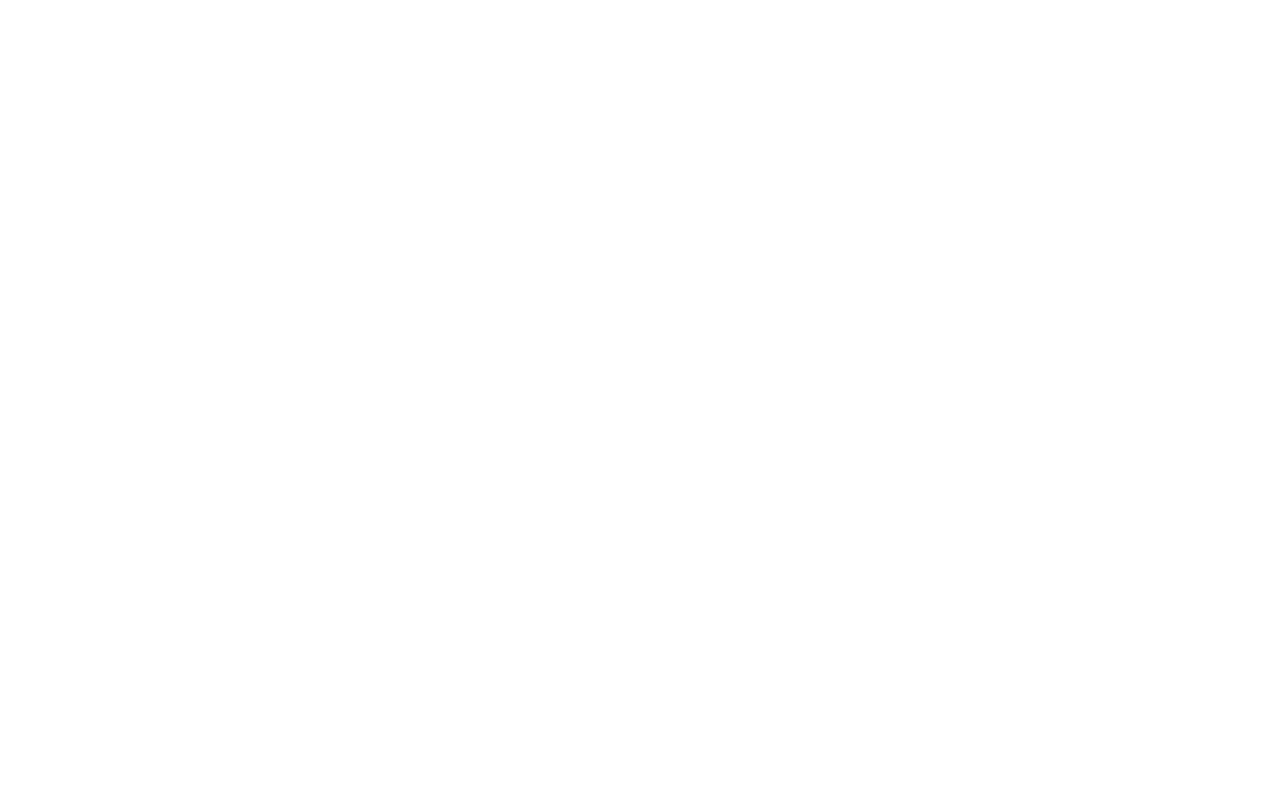
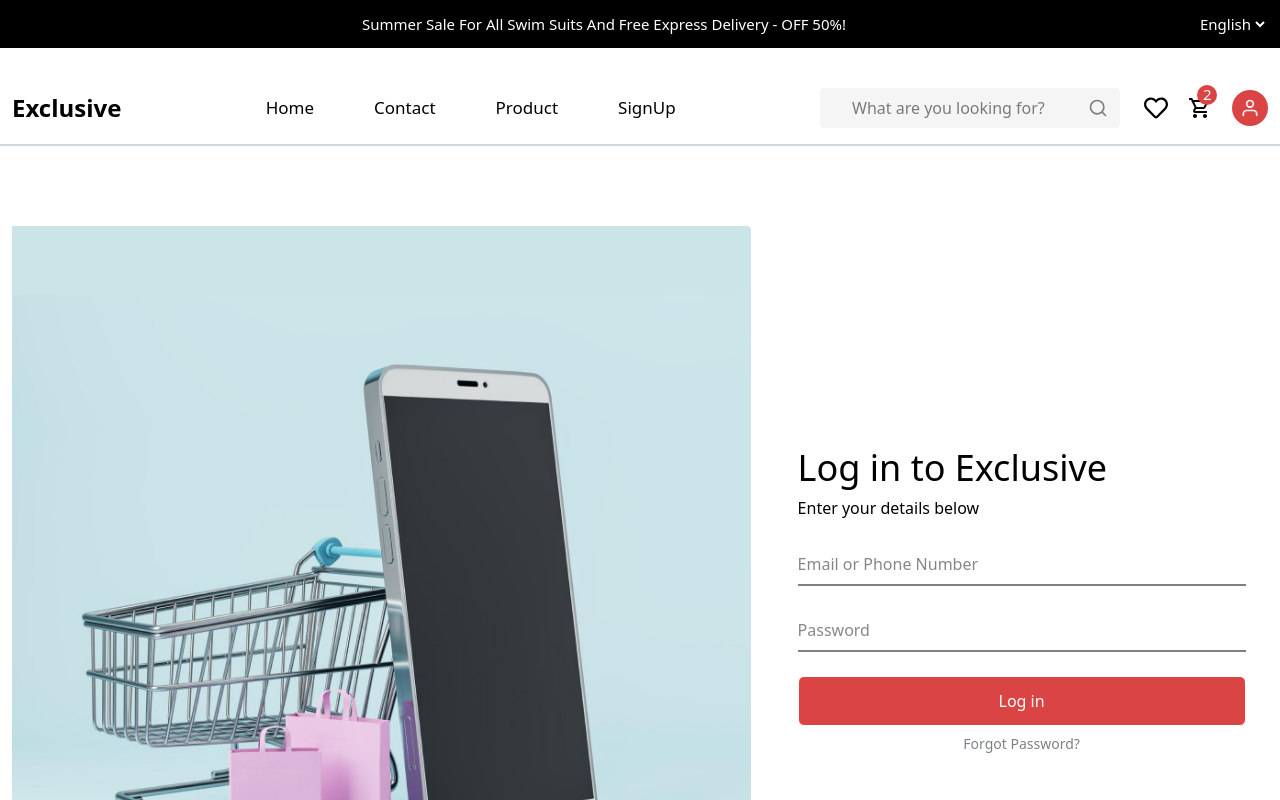
Before and after one commit to saimunhasanrifat14/Full-E-Commerce-website, a React (Vite) app: page /login in a window 1280 px wide. Before the commit this address had no page. Shown: the top 800 px of the page. Built offline with nearby package versions, Linux system fonts and the light colour scheme.

Commit message:
created login page

```diff
--- a/src/App.jsx
+++ b/src/App.jsx
@@ -3,6 +3,7 @@
 import Rootlayout from "./Components/Rootlayout/Rootlayout";
 import Home from "./Pages/Home";
 import SignUp from "./Pages/SignUp"
+import Login from "./Pages/Login"
 
 const App = () => {
   return (
@@ -10,6 +11,7 @@
       <Route path="/" element={<Rootlayout />}>
         <Route index element={<Home />} />
         <Route path="signup" element={<SignUp />} />
+        <Route path="login" element={<Login />} />
       </Route>
     </Routes>
   );
--- a/src/Pages/Login.jsx
+++ b/src/Pages/Login.jsx
@@ -0,0 +1,58 @@
+import React from "react";
+import { Link } from "react-router-dom";
+import Banner from "../assets/signup/banner.png";
+import { FcGoogle } from "react-icons/fc";
+
+const Login = () => {
+  return (
+    <div className="my-20">
+      <div className="container">
+        <div className="flex items-center justify-between flex-col md:flex-row w-full gap-6">
+          <div className="flex w-full md:w-[60%] items-end lg:col-span-5 lg:h-full xl:col-span-6">
+            <img alt="" src={Banner} className="" />
+          </div>
+
+          <div className="flex flex-col items-center md:w-[40%] w-full">
+            <form
+              action="#"
+              className="mt-8 flex flex-col gap-6 max-w-md w-full"
+            >
+              <div className="flex flex-col items-start gap-2">
+                <h2 className="font-medium font-popins text-4xl">
+                  Log in to Exclusive
+                </h2>
+                <p className="font-normal font-popins text-md text-TextBlack">
+                  Enter your details below
+                </p>
+              </div>
+              <input
+                type="email"
+                id="Email"
+                name="email"
+                placeholder="Email or Phone Number"
+                className="py-2 w-full border-b-2 border-GraySemiDark placeholder:text-GrayDark/60 bg-BGWhite text-md focus:outline-none"
+              />
+              <input
+                type="password"
+                id="Password"
+                name="password"
+                placeholder="Password"
+                className="py-2 w-full border-b-2 border-GraySemiDark placeholder:text-GrayDark/60 bg-BGWhite text-md focus:outline-none"
+              />
+              <div className="flex flex-col items-center gap-2">
+                <button className="w-full inline-block shrink-0 rounded-md border  bg-BGRed px-12 py-3 text-md font-medium text-white transition hover:bg-HoverRed focus:outline-none focus:ring active:text-TextRed cursor-pointer">
+                  Log in
+                </button>
+                <p className="text-sm text-GraySemiDark sm:mt-0 hover:text-TextRed cursor-pointer">
+                  Forgot Password?
+                </p>
+              </div>
+            </form>
+          </div>
+        </div>
+      </div>
+    </div>
+  );
+};
+
+export default Login;
```
